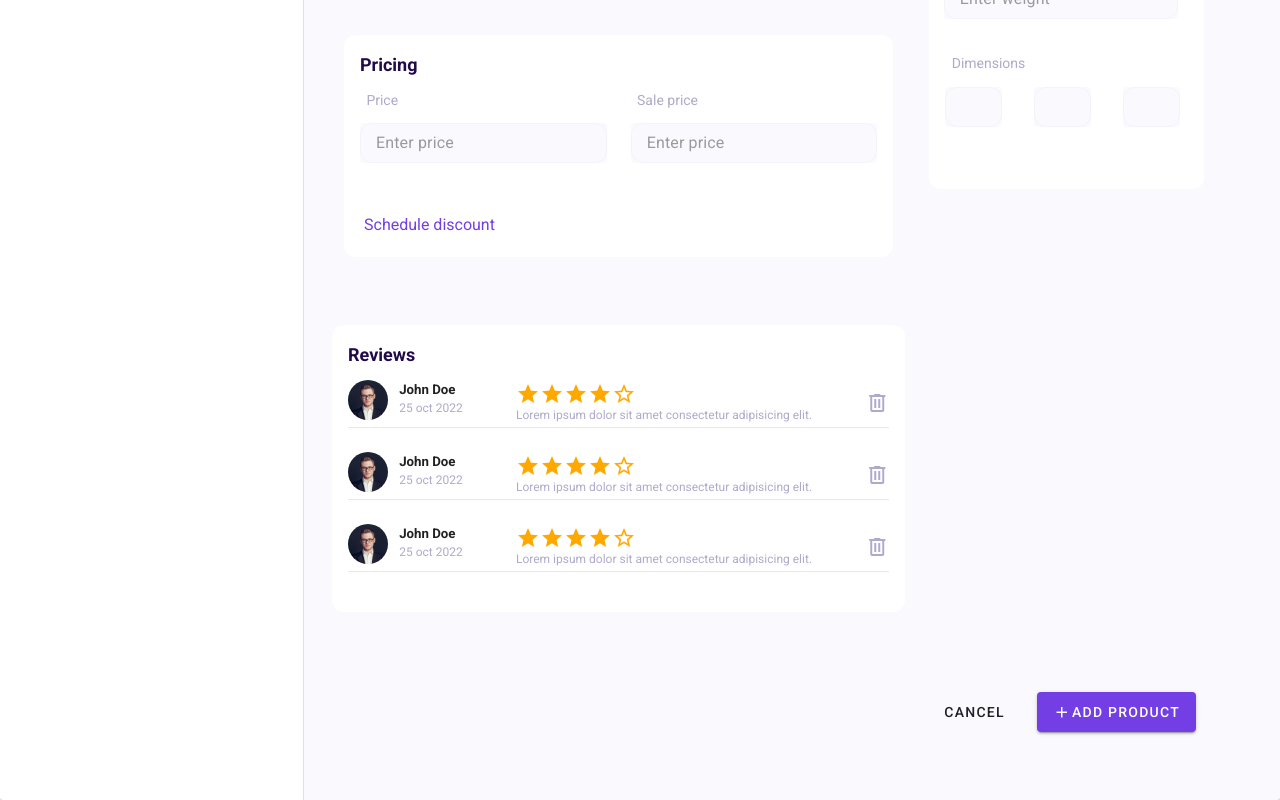
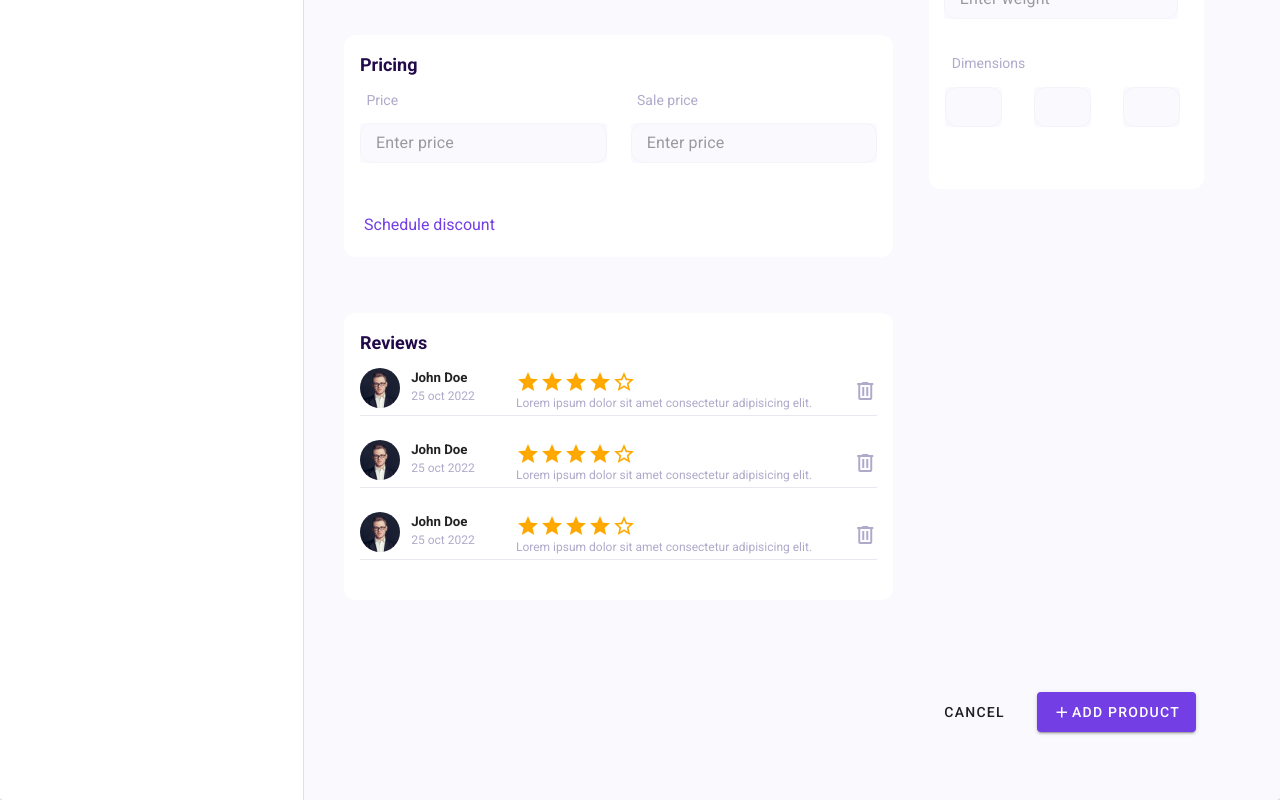
Before and after one commit to hazemhamdyabdo/Vimi-Dashboard, a Vue app: page /dashboard/add-product in a window 1280 px wide. Shown: the part 1354-2154 px from the top of the page. Built offline with nearby package versions, Linux system fonts and the light colour scheme; a web font is replaced by a local one.

Commit message:
add reviews section

```diff
--- a/src/pages/products/Add.vue
+++ b/src/pages/products/Add.vue
@@ -254,7 +254,8 @@ const isMenuOpen = ref(false);
               </VRow>
             </VCard>
           </VCol>
-          <VCol></VCol>
+          <!-- in case edit show -->
+          <VCol>
             <VCard
               class="card card-Warehouse"
               style="margin-bottom: 1rem; margin-top: 1rem"
@@ -302,10 +303,15 @@ const isMenuOpen = ref(false);
                   </p>
                 </div>
                 <div>
-                <VIcon icon="mdi-trash-can-outline" size="24" color="#afaacb" />
+                  <VIcon
+                    icon="mdi-trash-can-outline"
+                    size="24"
+                    color="#afaacb"
+                  />
                 </div>
               </section>
             </VCard>
+          </VCol>
         </VCol>
         <VCol cols="4" class="pt-5">
           <VCard class="card card-type" style="margin-bottom: 2rem">
```
Lines whose indentation alone changed are shown as unchanged.
